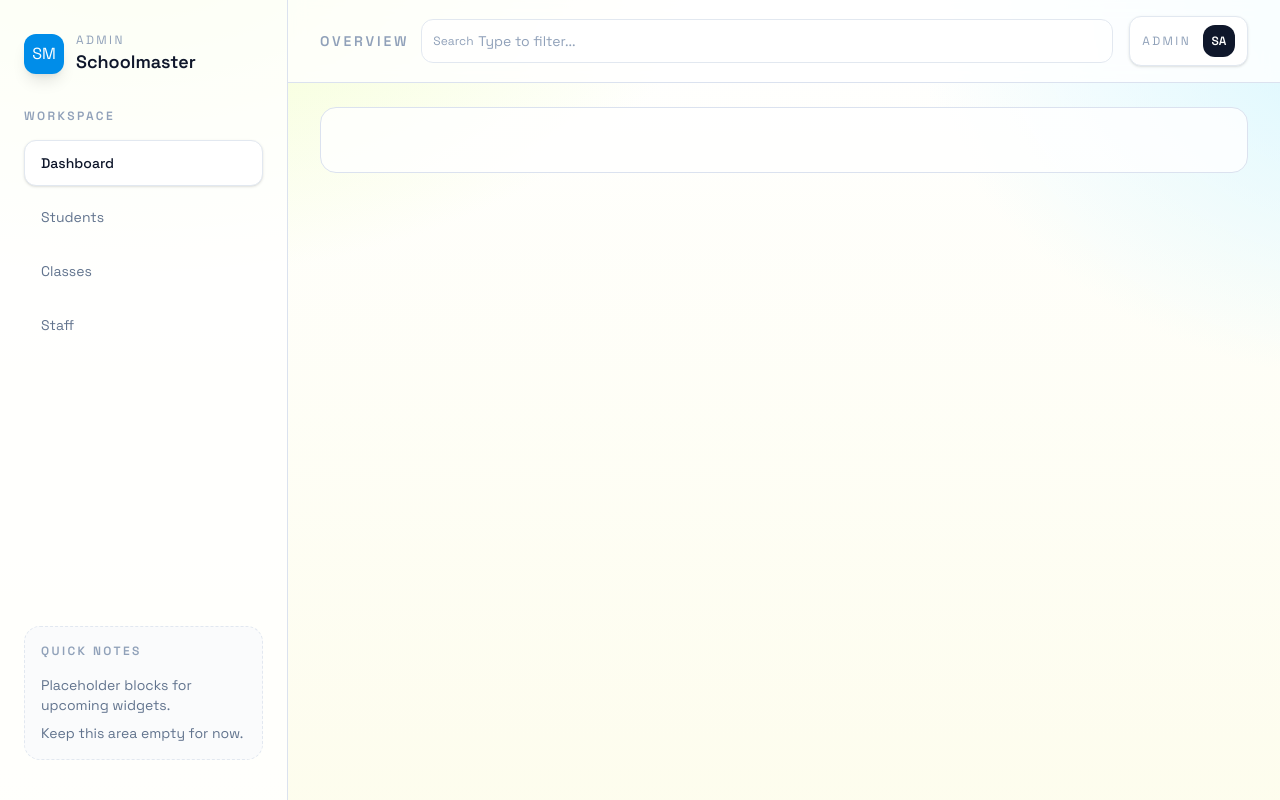
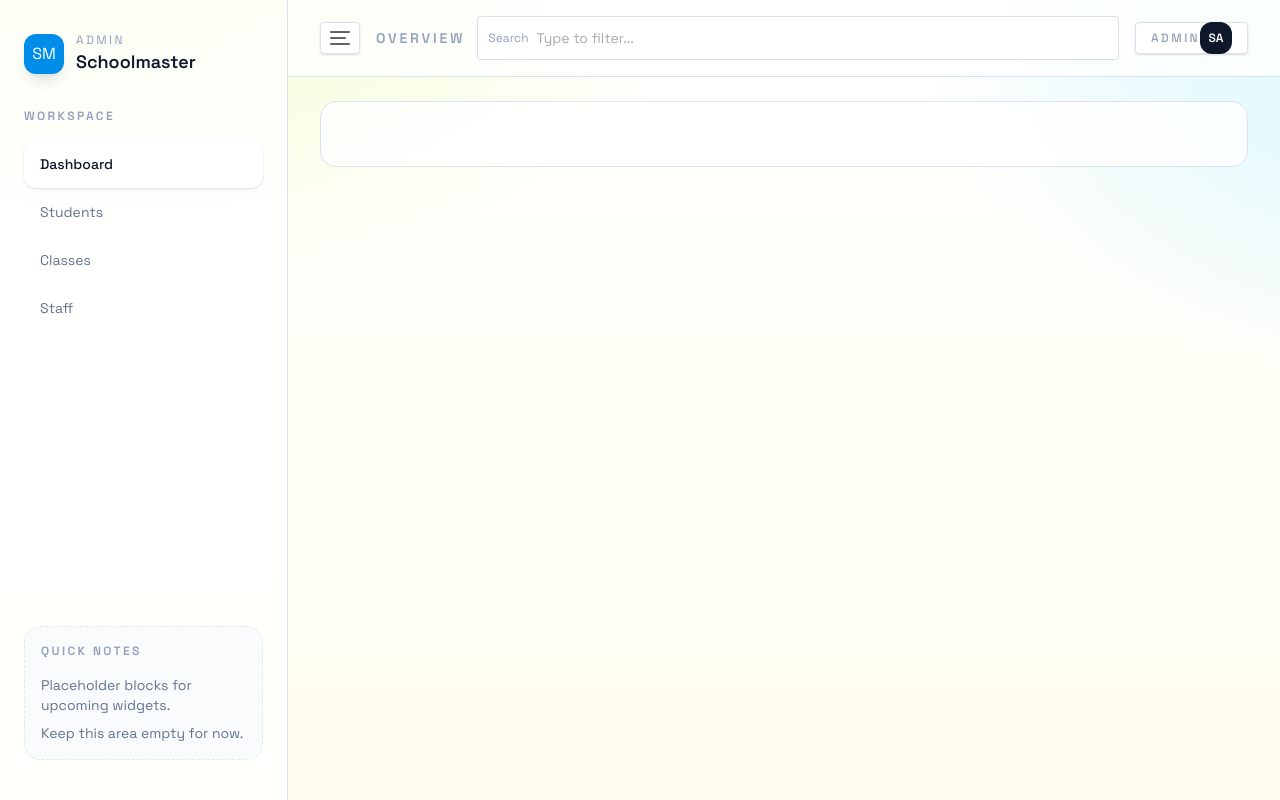
Before and after one commit to edersondev/schoolmaster-front, a Vue app: page / in a window 1280 px wide. Built offline with nearby package versions, Linux system fonts and the light colour scheme.

Commit message:
refactor: streamline AdminLayout and AdminSidebar components; enhance AdminTopbar with ElInput and ElButton

```diff
--- a/src/components/admin/AdminLayout.vue
+++ b/src/components/admin/AdminLayout.vue
@@ -5,10 +5,6 @@ import AdminSidebar from './AdminSidebar.vue'
 import AdminTopbar from './AdminTopbar.vue'
 
 const isSidebarOpen = shallowRef(false)
-
-const closeSidebar = () => {
-  isSidebarOpen.value = false
-}
 
 const toggleSidebar = () => {
   isSidebarOpen.value = !isSidebarOpen.value
@@ -35,35 +31,16 @@ const toggleSidebar = () => {
       </div>
     </div>
 
-    <transition
-      enter-active-class="transition duration-200"
-      enter-from-class="opacity-0"
-      enter-to-class="opacity-100"
-      leave-active-class="transition duration-150"
-      leave-from-class="opacity-100"
-      leave-to-class="opacity-0"
+    <ElDrawer
+      v-model="isSidebarOpen"
+      direction="ltr"
+      size="18rem"
+      :with-header="false"
+      class="lg:hidden"
     >
-      <div
-        v-if="isSidebarOpen"
-        class="fixed inset-0 z-40 bg-slate-900/30 backdrop-blur-sm lg:hidden"
-        @click="closeSidebar"
-      ></div>
-    </transition>
-
-    <transition
-      enter-active-class="transition duration-200 ease-out"
-      enter-from-class="-translate-x-full opacity-0"
-      enter-to-class="translate-x-0 opacity-100"
-      leave-active-class="transition duration-150 ease-in"
-      leave-from-class="translate-x-0 opacity-100"
-      leave-to-class="-translate-x-full opacity-0"
-    >
-      <aside
-        v-if="isSidebarOpen"
-        class="fixed inset-y-0 left-0 z-50 w-72 border-r border-[color:var(--color-border)] bg-white/95 shadow-2xl lg:hidden"
-      >
+      <div class="h-full border-r border-[color:var(--color-border)] bg-white/95">
         <AdminSidebar />
-      </aside>
-    </transition>
+      </div>
+    </ElDrawer>
   </div>
 </template>
--- a/src/components/admin/AdminSidebar.vue
+++ b/src/components/admin/AdminSidebar.vue
@@ -14,20 +14,26 @@
 
     <div class="space-y-4">
       <p class="text-xs font-semibold uppercase tracking-[0.2em] text-slate-400">Workspace</p>
-      <nav class="space-y-2">
-        <button class="flex w-full items-center gap-3 rounded-xl border border-slate-200 bg-white px-4 py-3 text-left text-sm font-medium text-slate-900 shadow-sm">
+      <ElMenu
+        class="border-0 !border-r-0 bg-transparent"
+        background-color="transparent"
+        text-color="#64748b"
+        active-text-color="#0f172a"
+        :default-active="'dashboard'"
+      >
+        <ElMenuItem index="dashboard" class="!h-12 !rounded-xl !px-4 !text-sm !font-medium !text-slate-900 !bg-white !shadow-sm">
           Dashboard
-        </button>
-        <button class="flex w-full items-center gap-3 rounded-xl border border-transparent px-4 py-3 text-left text-sm text-slate-500 hover:bg-slate-50">
+        </ElMenuItem>
+        <ElMenuItem index="students" class="!h-12 !rounded-xl !px-4 !text-sm !text-slate-500 hover:!bg-slate-50">
           Students
-        </button>
-        <button class="flex w-full items-center gap-3 rounded-xl border border-transparent px-4 py-3 text-left text-sm text-slate-500 hover:bg-slate-50">
+        </ElMenuItem>
+        <ElMenuItem index="classes" class="!h-12 !rounded-xl !px-4 !text-sm !text-slate-500 hover:!bg-slate-50">
           Classes
-        </button>
-        <button class="flex w-full items-center gap-3 rounded-xl border border-transparent px-4 py-3 text-left text-sm text-slate-500 hover:bg-slate-50">
+        </ElMenuItem>
+        <ElMenuItem index="staff" class="!h-12 !rounded-xl !px-4 !text-sm !text-slate-500 hover:!bg-slate-50">
           Staff
-        </button>
-      </nav>
+        </ElMenuItem>
+      </ElMenu>
     </div>
 
     <div class="mt-auto space-y-4 rounded-2xl border border-dashed border-slate-200 bg-slate-50/70 p-4">
--- a/src/components/admin/AdminTopbar.vue
+++ b/src/components/admin/AdminTopbar.vue
@@ -1,13 +1,16 @@
 <script setup>
+import { shallowRef } from 'vue'
+
 const emit = defineEmits(['toggleSidebar'])
+const searchQuery = shallowRef('')
 </script>
 
 <template>
   <header class="sticky top-0 z-30 border-b border-[color:var(--color-border)] bg-white/80 backdrop-blur">
     <div class="flex items-center gap-4 px-4 py-4 sm:px-6 lg:px-8">
-      <button
-        class="inline-flex h-10 w-10 items-center justify-center rounded-xl border border-slate-200 bg-white text-slate-600 shadow-sm lg:hidden"
-        type="button"
+      <ElButton
+        class="h-10 w-10 rounded-xl border border-slate-200 bg-white text-slate-600 shadow-sm lg:hidden"
+        plain
         @click="emit('toggleSidebar')"
       >
         <span class="sr-only">Toggle sidebar</span>
@@ -16,32 +19,33 @@ const emit = defineEmits(['toggleSidebar'])
           <span class="block h-0.5 w-4 rounded-full bg-current"></span>
           <span class="block h-0.5 w-5 rounded-full bg-current"></span>
         </div>
-      </button>
+      </ElButton>
 
       <div class="flex flex-1 items-center gap-3">
         <div class="hidden text-sm font-semibold uppercase tracking-[0.2em] text-slate-400 sm:block">
           Overview
         </div>
         <div class="flex-1">
-          <div class="relative">
-            <span class="pointer-events-none absolute left-3 top-1/2 -translate-y-1/2 text-xs text-slate-400">
-              Search
-            </span>
-            <input
-              class="h-11 w-full rounded-xl border border-slate-200 bg-white/70 pl-14 pr-4 text-sm text-slate-600 placeholder:text-slate-400 focus:border-slate-300 focus:outline-none"
-              placeholder="Type to filter..."
-              type="search"
-            />
-          </div>
+          <ElInput
+            v-model="searchQuery"
+            class="h-11"
+            input-class="h-11 rounded-xl border border-slate-200 bg-white/70 pl-10 pr-4 text-sm text-slate-600 placeholder:text-slate-400 focus:outline-none"
+            placeholder="Type to filter..."
+            clearable
+          >
+            <template #prefix>
+              <span class="text-xs text-slate-400">Search</span>
+            </template>
+          </ElInput>
         </div>
       </div>
 
-      <button class="flex items-center gap-3 rounded-xl border border-slate-200 bg-white px-3 py-2 text-sm text-slate-600 shadow-sm">
+      <ElButton class="rounded-xl border border-slate-200 bg-white px-3 py-2 text-sm text-slate-600 shadow-sm" plain>
         <span class="hidden text-xs uppercase tracking-[0.2em] text-slate-400 sm:inline">Admin</span>
         <span class="grid h-8 w-8 place-items-center rounded-lg bg-slate-900 text-xs font-semibold text-white">
           SA
         </span>
-      </button>
+      </ElButton>
     </div>
   </header>
 </template>
--- a/src/main.js
+++ b/src/main.js
@@ -1,5 +1,7 @@
 import { createApp } from 'vue'
 import { createPinia } from 'pinia'
+import ElementPlus from 'element-plus'
+import 'element-plus/dist/index.css'
 
 import App from './App.vue'
 import router from './router'
@@ -9,5 +11,6 @@ const app = createApp(App)
 
 app.use(createPinia())
 app.use(router)
+app.use(ElementPlus)
 
 app.mount('#app')
```
